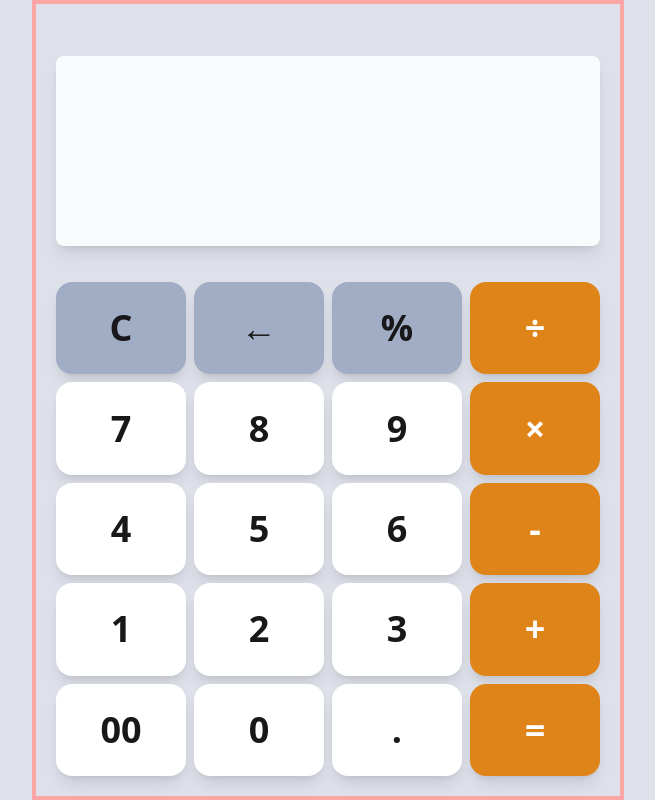
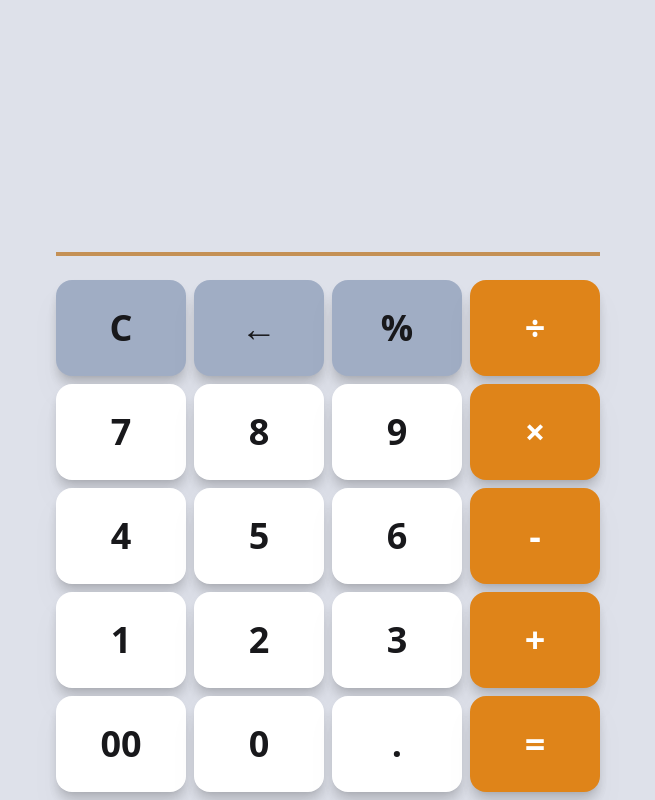
Before and after one commit to iqbalhossensayem/calc1, a plain HTML site: page index.html in a window 1280 px wide. Shown: the whole page, without its empty margins (312-967 px from the left). Drawn offline with nearby package versions, Linux system fonts and the light colour scheme.

Commit message:
complete

```diff
--- a/index.html
+++ b/index.html
@@ -16,21 +16,23 @@
   </head>
   <body class="bg-[#DEE1EA] min-h-screen flex items-center justify-center">
     <div
-      class="calculator flex flex-col gap-3 border-4 border-red-300 p-5 w-full h-screen sm:w-fit lg:w-auto lg:container"
+      class="calculator flex flex-col gap-3 p-2 w-full h-screen sm:w-fit lg:w-auto lg:container"
     >
       <!-- display section -->
       <input
         type="text"
         id="display"
-        class="inputt mt-8 text-end text-4xl font-bold rounded-lg w-full sm:h-12 mb-6 border-none shadow-lg flex-grow bg-gray-50 cursor-not-allowed focus:outline-none focus:ring-0"
+        class="inputt text-end text-4xl font-bold rounded-lg w-full sm:h-12 mb-6 border-none flex-grow cursor-not-allowed focus:outline-none focus:ring-0"
         value=""
         readonly
       />
 
-      <div class="btns grid grid-cols-4 gap-2 w-full flex-grow">
+      <div
+        class="btns grid grid-cols-4 gap-2 w-full border-t-4 border-t-[#c49055] pt-6 flex-grow"
+      >
         <!-- Buttons -->
         <button
-          class="calc-btn bg-[#A0ADC4] rounded-2xl p-3 shadow-lg hover:bg-[#B0B9CA] active:shadow-lg active:-translate-y-[1px] cursor-pointer text-4xl font-bold"
+          class="calc-btn bg-[#A0ADC4] rounded-2xl p-3 shadow-lg drop-shadow-xl hover:bg-[#B0B9CA] active:shadow-lg active:-translate-y-[1px] cursor-pointer text-4xl font-bold"
         >
           C
         </button>
@@ -41,101 +43,101 @@
         </button> -->
 
         <button
-          class="calc-btn bg-[#A0ADC4] rounded-2xl p-3 shadow-lg hover:bg-[#B0B9CA] active:shadow-lg active:-translate-y-[1px] cursor-pointer text-4xl font-extrabold"
+          class="calc-btn bg-[#A0ADC4] rounded-2xl p-3 shadow-lg drop-shadow-xl hover:bg-[#B0B9CA] active:shadow-lg active:-translate-y-[1px] cursor-pointer text-4xl font-extrabold"
         >
           ←
         </button>
         <button
-          class="calc-btn bg-[#A0ADC4] rounded-2xl p-3 shadow-lg hover:bg-[#B0B9CA] active:shadow-lg active:-translate-y-[1px] cursor-pointer text-4xl font-bold"
+          class="calc-btn bg-[#A0ADC4] rounded-2xl p-3 shadow-lg drop-shadow-xl hover:bg-[#B0B9CA] active:shadow-lg active:-translate-y-[1px] cursor-pointer text-4xl font-bold"
         >
           %
         </button>
         <button
-          class="calc-btn bg-[#DF8419] rounded-2xl p-3 shadow-lg hover:bg-[#D97C19] active:shadow-lg active:-translate-y-[1px] cursor-pointer text-white text-4xl font-bold"
+          class="calc-btn bg-[#DF8419] rounded-2xl p-3 shadow-lg drop-shadow-xl hover:bg-[#D97C19] active:shadow-lg active:-translate-y-[1px] cursor-pointer text-white text-4xl font-bold"
         >
           ÷
         </button>
 
         <button
-          class="calc-btn bg-white rounded-2xl p-3 shadow-lg hover:bg-gray-200 active:shadow-lg active:-translate-y-[1px] cursor-pointer text-4xl font-bold"
+          class="calc-btn bg-white rounded-2xl p-3 shadow-lg drop-shadow-xl hover:bg-gray-200 active:shadow-lg active:-translate-y-[1px] cursor-pointer text-4xl font-bold"
         >
           7
         </button>
         <button
-          class="calc-btn bg-white rounded-2xl p-3 shadow-lg hover:bg-gray-200 active:shadow-lg active:-translate-y-[1px] cursor-pointer text-4xl font-bold"
+          class="calc-btn bg-white rounded-2xl p-3 shadow-lg drop-shadow-xl hover:bg-gray-200 active:shadow-lg active:-translate-y-[1px] cursor-pointer text-4xl font-bold"
         >
           8
         </button>
         <button
-          class="calc-btn bg-white rounded-2xl p-3 shadow-lg hover:bg-gray-200 active:shadow-lg active:-translate-y-[1px] cursor-pointer text-4xl font-bold"
+          class="calc-btn bg-white rounded-2xl p-3 shadow-lg drop-shadow-xl hover:bg-gray-200 active:shadow-lg active:-translate-y-[1px] cursor-pointer text-4xl font-bold"
         >
           9
         </button>
         <button
-          class="calc-btn bg-[#DF8419] rounded-2xl p-3 shadow-lg hover:bg-[#D97C19] active:shadow-lg active:-translate-y-[1px] cursor-pointer text-white text-4xl font-bold"
+          class="calc-btn bg-[#DF8419] rounded-2xl p-3 shadow-lg drop-shadow-xl hover:bg-[#D97C19] active:shadow-lg active:-translate-y-[1px] cursor-pointer text-white text-4xl font-bold"
         >
           ×
         </button>
 
         <button
-          class="calc-btn bg-white rounded-2xl p-3 shadow-lg hover:bg-gray-200 active:shadow-lg active:-translate-y-[1px] cursor-pointer text-4xl font-bold"
+          class="calc-btn bg-white rounded-2xl p-3 shadow-lg drop-shadow-xl hover:bg-gray-200 active:shadow-lg active:-translate-y-[1px] cursor-pointer text-4xl font-bold"
         >
           4
         </button>
         <button
-          class="calc-btn bg-white rounded-2xl p-3 shadow-lg hover:bg-gray-200 active:shadow-lg active:-translate-y-[1px] cursor-pointer text-4xl font-bold"
+          class="calc-btn bg-white rounded-2xl p-3 shadow-lg drop-shadow-xl hover:bg-gray-200 active:shadow-lg active:-translate-y-[1px] cursor-pointer text-4xl font-bold"
         >
           5
         </button>
         <button
-          class="calc-btn bg-white rounded-2xl p-3 shadow-lg hover:bg-gray-200 active:shadow-lg active:-translate-y-[1px] cursor-pointer text-4xl font-bold"
+          class="calc-btn bg-white rounded-2xl p-3 shadow-lg drop-shadow-xl hover:bg-gray-200 active:shadow-lg active:-translate-y-[1px] cursor-pointer text-4xl font-bold"
         >
           6
         </button>
         <button
-          class="calc-btn bg-[#DF8419] rounded-2xl p-3 shadow-lg hover:bg-[#D97C19] active:shadow-lg active:-translate-y-[1px] cursor-pointer text-white text-4xl font-bold"
+          class="calc-btn bg-[#DF8419] rounded-2xl p-3 shadow-lg drop-shadow-xl hover:bg-[#D97C19] active:shadow-lg active:-translate-y-[1px] cursor-pointer text-white text-4xl font-bold"
         >
           -
         </button>
 
         <button
-          class="calc-btn bg-white rounded-2xl p-3 shadow-lg hover:bg-gray-200 active:shadow-lg active:-translate-y-[1px] cursor-pointer text-4xl font-bold"
+          class="calc-btn bg-white rounded-2xl p-3 shadow-lg drop-shadow-xl hover:bg-gray-200 active:shadow-lg active:-translate-y-[1px] cursor-pointer text-4xl font-bold"
         >
           1
         </button>
         <button
-          class="calc-btn bg-white rounded-2xl p-3 shadow-lg hover:bg-gray-200 active:shadow-lg active:-translate-y-[1px] cursor-pointer text-4xl font-bold"
+          class="calc-btn bg-white rounded-2xl p-3 shadow-lg drop-shadow-xl hover:bg-gray-200 active:shadow-lg active:-translate-y-[1px] cursor-pointer text-4xl font-bold"
         >
           2
         </button>
         <button
-          class="calc-btn bg-white rounded-2xl p-3 shadow-lg hover:bg-gray-200 active:shadow-lg active:-translate-y-[1px] cursor-pointer text-4xl font-bold"
+          class="calc-btn bg-white rounded-2xl p-3 shadow-lg drop-shadow-xl hover:bg-gray-200 active:shadow-lg active:-translate-y-[1px] cursor-pointer text-4xl font-bold"
         >
           3
         </button>
         <button
-          class="calc-btn bg-[#DF8419] rounded-2xl p-3 shadow-lg hover:bg-[#D97C19] active:shadow-lg active:-translate-y-[1px] cursor-pointer text-white text-4xl font-bold"
+          class="calc-btn bg-[#DF8419] rounded-2xl p-3 shadow-lg drop-shadow-xl hover:bg-[#D97C19] active:shadow-lg active:-translate-y-[1px] cursor-pointer text-white text-4xl font-bold"
         >
           +
         </button>
 
         <button
-          class="calc-btn bg-white rounded-2xl p-3 shadow-lg hover:bg-gray-200 active:shadow-lg active:-translate-y-[1px] cursor-pointer text-4xl font-bold"
+          class="calc-btn bg-white rounded-2xl p-3 shadow-lg drop-shadow-xl hover:bg-gray-200 active:shadow-lg active:-translate-y-[1px] cursor-pointer text-4xl font-bold"
         >
           00
         </button>
         <button
-          class="calc-btn bg-white rounded-2xl p-3 shadow-lg hover:bg-gray-200 active:shadow-lg active:-translate-y-[1px] cursor-pointer text-4xl font-bold"
+          class="calc-btn bg-white rounded-2xl p-3 shadow-lg drop-shadow-xl hover:bg-gray-200 active:shadow-lg active:-translate-y-[1px] cursor-pointer text-4xl font-bold"
         >
           0
         </button>
         <button
-          class="calc-btn bg-white rounded-2xl p-3 shadow-lg hover:bg-gray-200 active:shadow-lg active:-translate-y-[1px] cursor-pointer text-4xl font-bold"
+          class="calc-btn bg-white rounded-2xl p-3 shadow-lg drop-shadow-xl hover:bg-gray-200 active:shadow-lg active:-translate-y-[1px] cursor-pointer text-4xl font-bold"
         >
           .
         </button>
         <button
-          class="calc-btn bg-[#DF8419] rounded-2xl p-3 shadow-lg hover:bg-[#D97C19] active:shadow-lg active:-translate-y-[1px] cursor-pointer text-white text-4xl font-bold"
+          class="calc-btn bg-[#DF8419] rounded-2xl p-3 shadow-lg drop-shadow-xl hover:bg-[#D97C19] active:shadow-lg active:-translate-y-[1px] cursor-pointer text-white text-4xl font-bold"
         >
           =
         </button>
```
